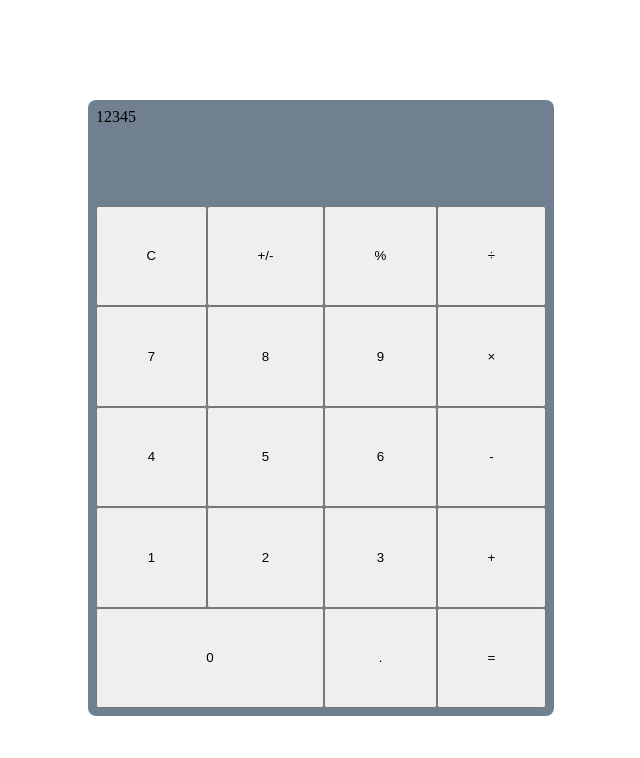
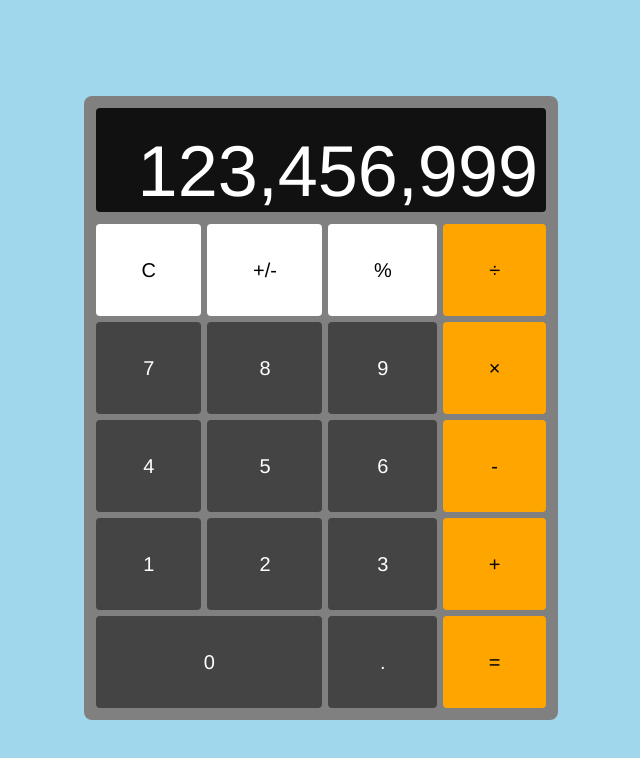
Before and after one commit to javieragnir/calculator, a plain HTML site: page index.html in a window 1280 px wide. Shown: the whole page, without its empty margins (319-959 px from the left). Drawn offline with Linux system fonts and the light colour scheme.

Commit message:
Update calculator styling

```diff
--- a/index.html
+++ b/index.html
@@ -10,7 +10,7 @@
 </head>
 <body>
     <div class="container">
-        <div id="display" class="button">12345</div>
+        <div id="display"><span>123,456,999</span></div>
 
         <button id="clear" class="misc">C</button>
         <button id="signage" class="misc">+/-</button>
@@ -34,10 +34,10 @@
         <button id="two" class="number">2</button>
         <button id="three" class="number">3</button>
 
-        <button id="plus">+</button>
+        <button id="plus" class="operator">+</button>
 
         <button id="zero" class="number">0</button>
-        <button id="decimal">.</button>
+        <button id="decimal" class="number">.</button>
         <button id="equals" class="operator">=</button>
 
     </div>
--- a/styles.css
+++ b/styles.css
@@ -3,14 +3,20 @@ body {
     display: flex;
     align-items: center;
     justify-content: center;
+    font-family: Helvetica, sans-serif;
+    background: #a0d7ec;
+}
+
+body * {
+    font-family: inherit;
 }
 
 .container {
     height: 600px;
     width: 450px;
-    background: slategrey;
+    background: gray;
     border-radius: 8px;
-    padding: 8px;
+    padding: 12px;
     display: grid;
     grid-template-areas:
     'display display display display'
@@ -20,10 +26,56 @@ body {
     'one two three plus'
     'nought nought dec equals'
     ;
+    gap: 6px;
+    grid-template-rows: 1.2fr repeat(5, 1fr);
 }
 
-.button {
-    border-radius: 8px;
+button,
+#display {
+    margin: 0px;
+    border-radius: 4px;
+}
+
+button {
+    font-size: 20px;
+}
+
+button:active {
+    filter: brightness(90%)
+}
+
+#display {
+    background-color: #111;
+    color: #fff;
+    text-align: right;
+    font-size: 72px;
+    font-weight: lighter;
+    vertical-align: bottom;
+    position: relative;
+    margin-bottom: 6px;
+}
+
+#display span {
+    position: absolute;
+    right: 8px;
+    bottom: 0px;
+}
+
+.number {
+    background: #444;
+    color: #fff;
+}
+
+.operator {
+    background: orange;
+}
+
+.misc {
+    background: #fff;
+}
+
+button {
+    border: none;
 }
 
 #display {
```
